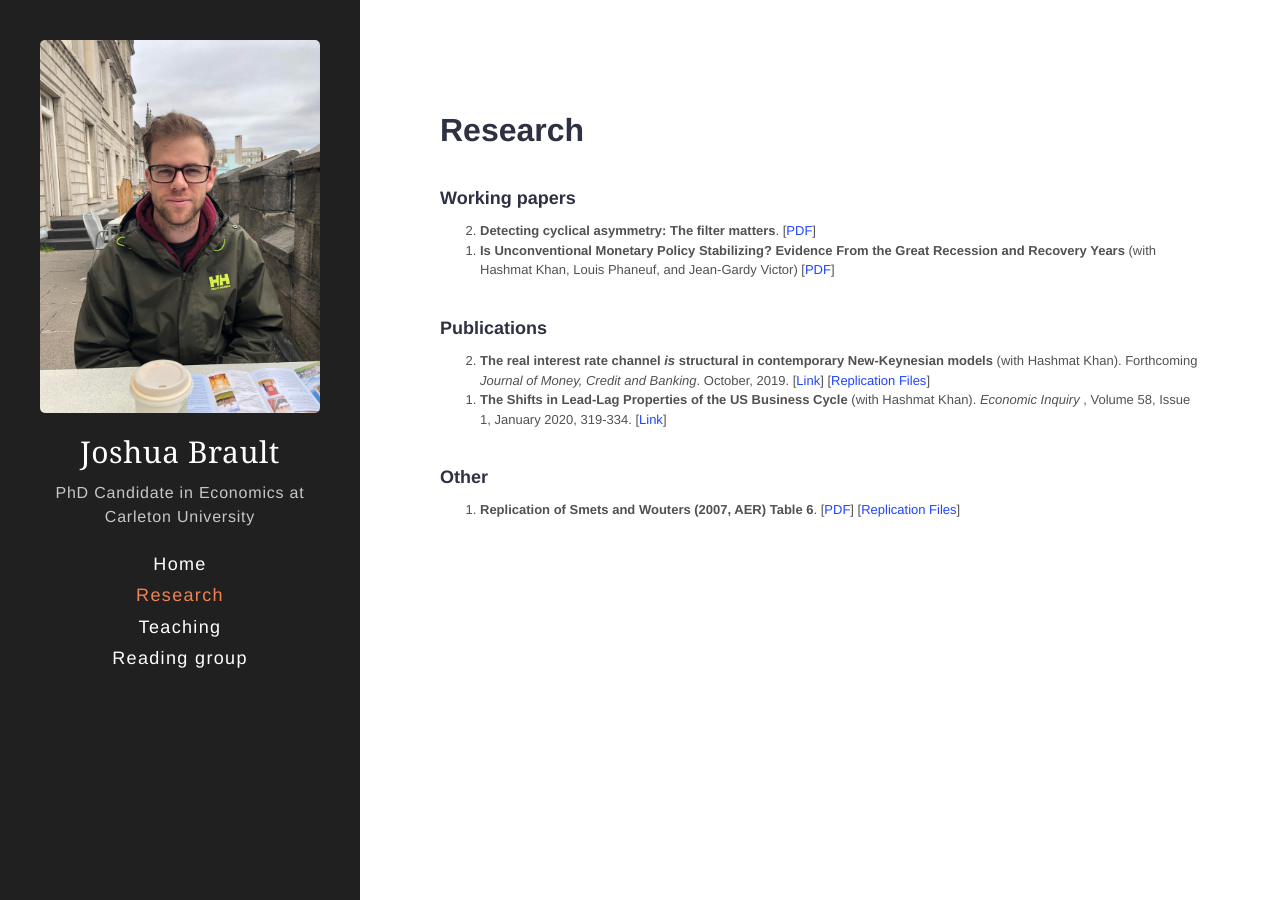
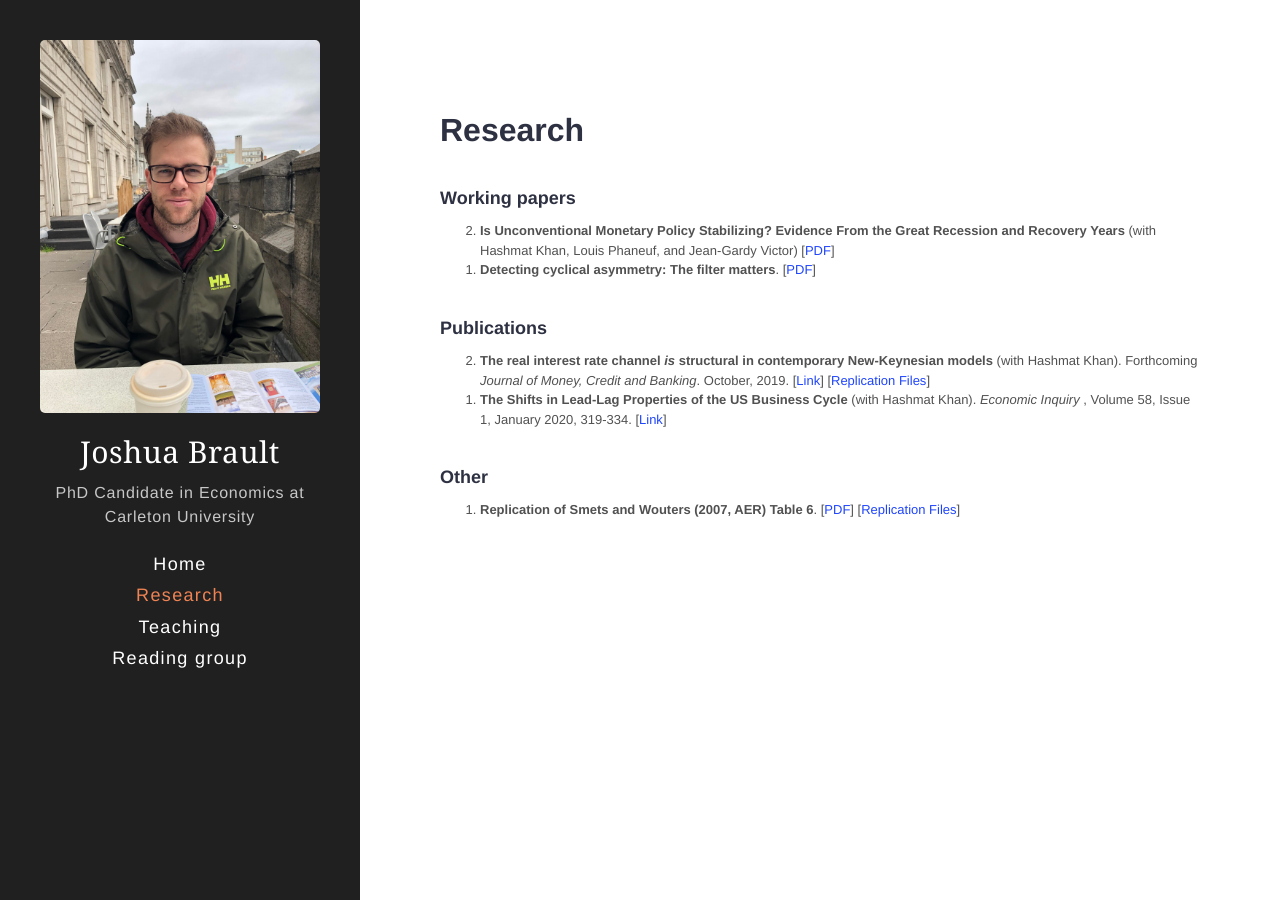
Before and after one commit to braultjosh/braultjosh.github.io, a Jekyll site: the page built from Research.md, in a window 1280 px wide. Built offline with Jekyll 4.4.1, drawn with Linux system fonts in a browser that asks for light colours.

Commit message:
Update Research.md

```diff
--- a/Research.md
+++ b/Research.md
@@ -11,9 +11,10 @@ sidebar_sort_order: 2
 
 <ol reversed>
 
+<font size="2"> <li>  <b>  Is Unconventional Monetary Policy Stabilizing? Evidence From the Great Recession and Recovery Years </b> (with Hashmat Khan, Louis Phaneuf, and Jean-Gardy Victor)  [<a href="https://carleton.ca/economics/wp-content/uploads/Cewp20-11.pdf" style="color:#1F45FC" target="blank">PDF</a>]  </li></font>
+
 <font size="2"> <li>  <b> Detecting cyclical asymmetry: The filter matters</b>. [<a href="https://braultjosh.github.io/pdfs/Filtering_Brault_V5.pdf" style="color:#1F45FC" target="blank">PDF</a>] </li></font>
 
-<font size="2"> <li>  <b>  Is Unconventional Monetary Policy Stabilizing? Evidence From the Great Recession and Recovery Years </b> (with Hashmat Khan, Louis Phaneuf, and Jean-Gardy Victor)  [<a href="https://carleton.ca/economics/wp-content/uploads/Cewp20-11.pdf" style="color:#1F45FC" target="blank">PDF</a>]  </li></font>
 
 </ol>
 
```
